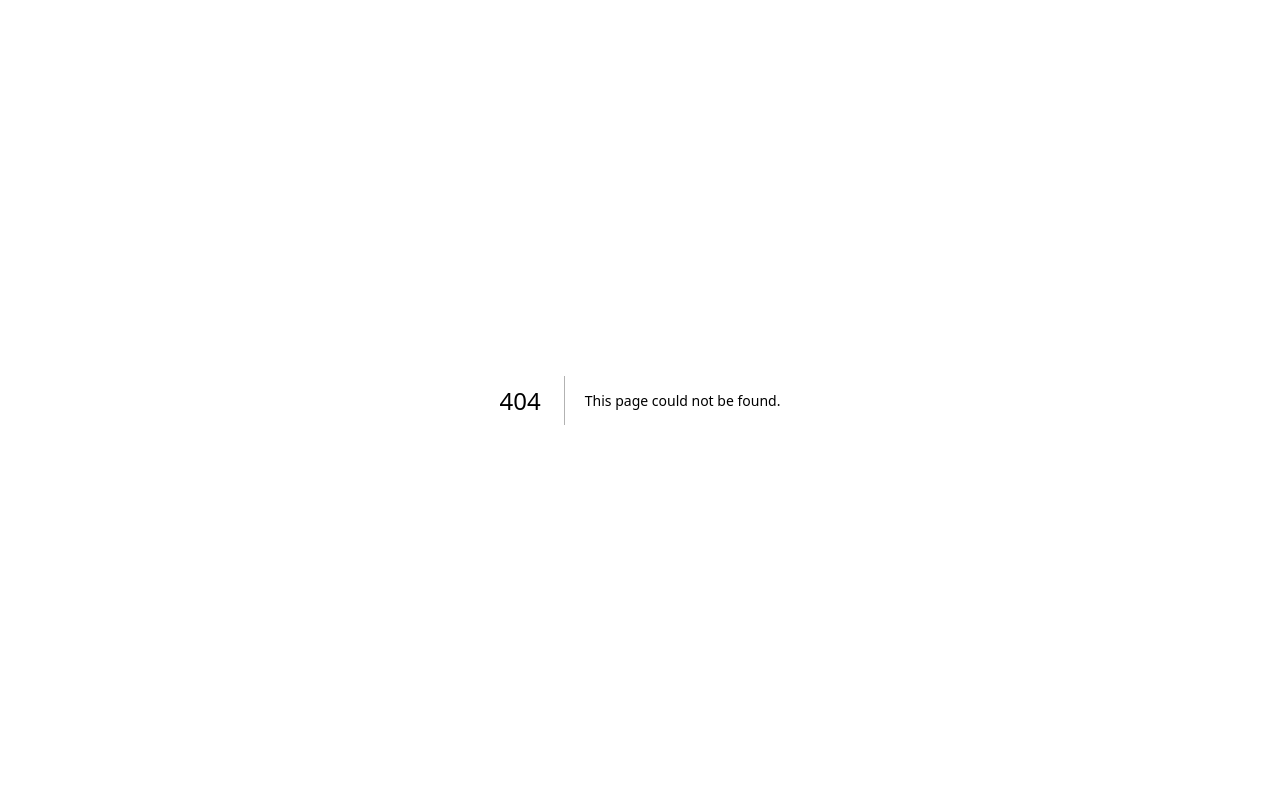
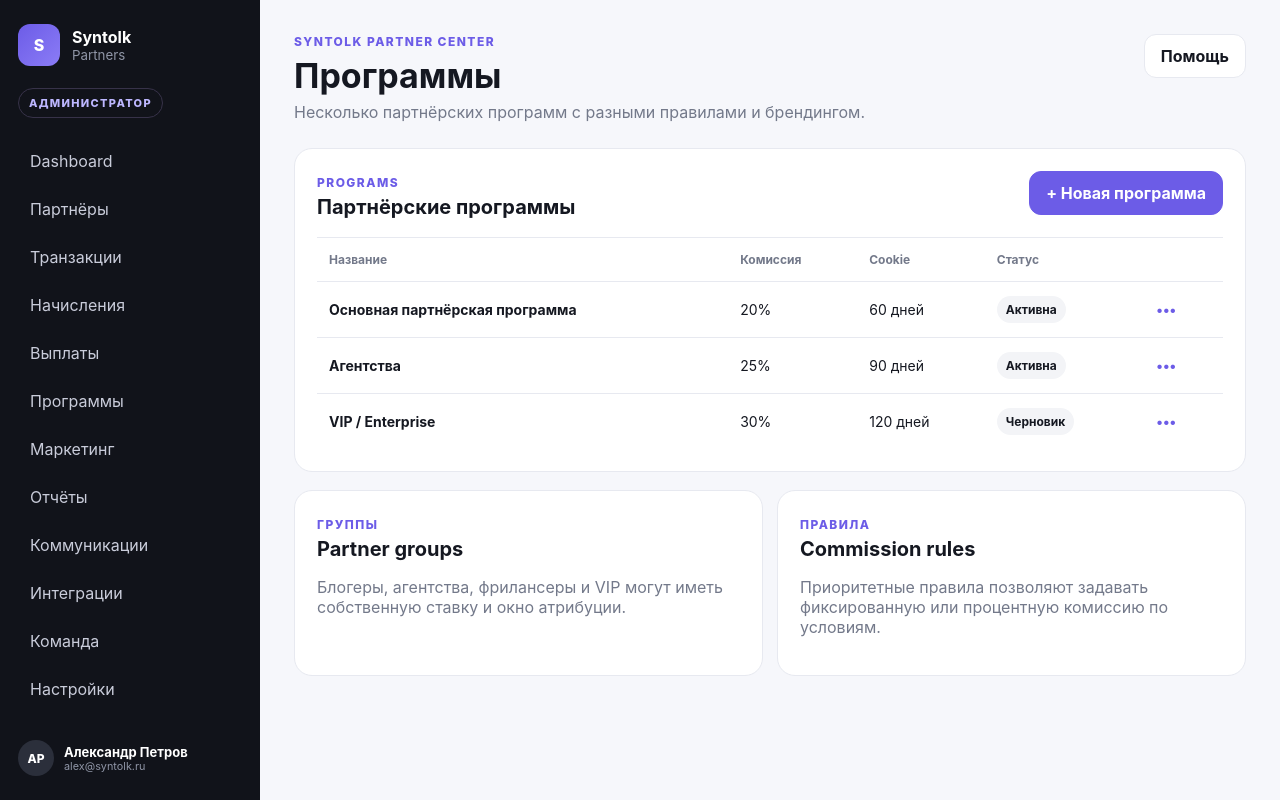
Before and after one commit to syntolkru-prog/Syntolk-partners-panel, a Next.js app: page /admin/programs in a window 1280 px wide. Before the commit this address had no page. Built offline with nearby package versions, Linux system fonts and the light colour scheme.

Commit message:
feat: add complete CRM screen app/admin/programs/page.tsx

```diff
--- /dev/null
+++ b/app/admin/programs/page.tsx
@@ -0,0 +1,3 @@
+import { Shell } from "@/components/shell";import { adminNav } from "@/lib/navigation";
+const programs=[["Основная партнёрская программа","20%","60 дней","Активна"],["Агентства","25%","90 дней","Активна"],["VIP / Enterprise","30%","120 дней","Черновик"]];
+export default function Page(){return <Shell title="Программы" subtitle="Несколько партнёрских программ с разными правилами и брендингом." nav={adminNav} role="АДМИНИСТРАТОР"><section className="card"><div className="section-title"><div><span className="eyebrow">PROGRAMS</span><h2>Партнёрские программы</h2></div><button className="button primary">+ Новая программа</button></div><div className="table-wrap"><table><thead><tr><th>Название</th><th>Комиссия</th><th>Cookie</th><th>Статус</th><th></th></tr></thead><tbody>{programs.map(p=><tr key={p[0]}><td><b>{p[0]}</b></td><td>{p[1]}</td><td>{p[2]}</td><td><span className="status">{p[3]}</span></td><td><button className="kebab">•••</button></td></tr>)}</tbody></table></div></section><section className="grid-two"><article className="card"><span className="eyebrow">ГРУППЫ</span><h2>Partner groups</h2><p className="muted">Блогеры, агентства, фрилансеры и VIP могут иметь собственную ставку и окно атрибуции.</p></article><article className="card"><span className="eyebrow">ПРАВИЛА</span><h2>Commission rules</h2><p className="muted">Приоритетные правила позволяют задавать фиксированную или процентную комиссию по условиям.</p></article></section></Shell>}
```
